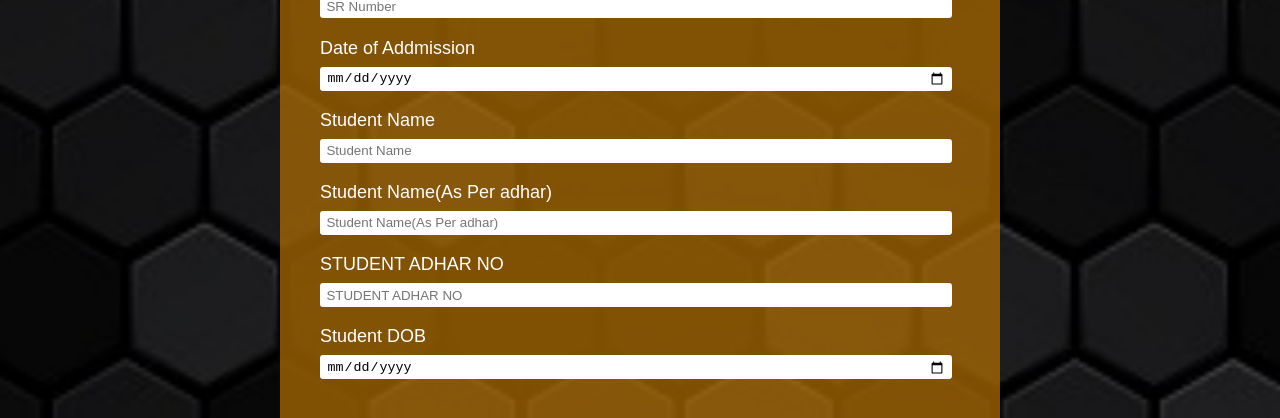
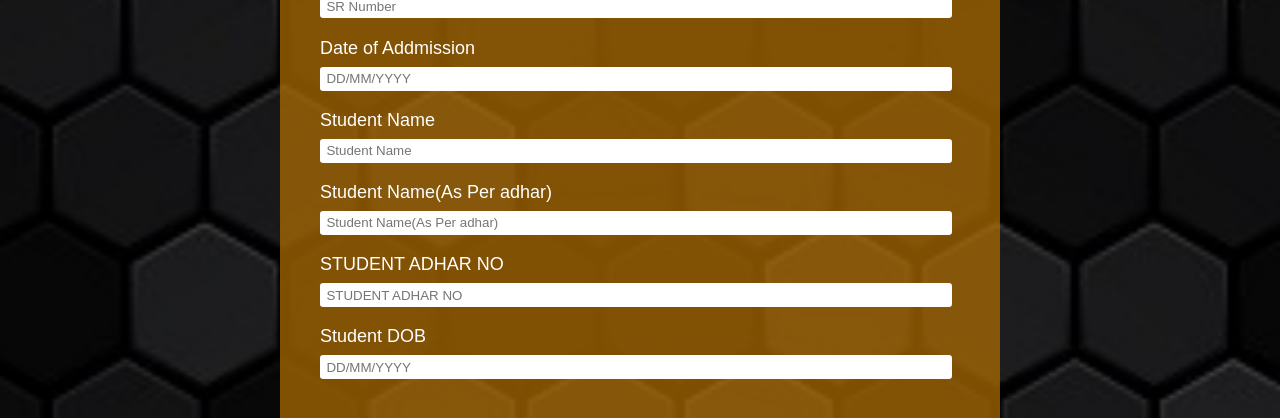
Before and after one commit to deeptimaan/pschandpurjogither, a plain HTML site: page index.html in a window 1280 px wide. Shown: the part 529-947 px from the top of the page. Drawn offline with nearby package versions, Linux system fonts and the light colour scheme.

Commit message:
Update index.html

```diff
--- a/index.html
+++ b/index.html
@@ -95,7 +95,7 @@ return;
 
            <div class='form-input'>
                <label id='name-label'>Date of Addmission</label>
-               <input type='date' autocapitalize="characters" name="Date of Addmission" placeholder='DD/MM/YYYY' id='Date of Addmission' class='form-input-size' required />
+               <input type='text' autocapitalize="characters" onfocus="(this.type='date')" name="Date of Addmission" placeholder='DD/MM/YYYY' id='Date of Addmission' class='form-input-size' required />
            </div>
 
            <div class='form-input'>
@@ -123,7 +123,7 @@ function maxLengthCheck(object)
            </div>
            <div class='form-input'>
             <label id='name-label'>Student DOB</label>
-            <input type='date' name="Student DOB" id="dob-input" placeholder="DD/MM/YYYY" class='form-input-size' required />
+            <input type='text' name="Student DOB" id="dob-input" onfocus="(this.type='date')" placeholder="DD/MM/YYYY" class='form-input-size' required />
         </div>
 
            <script>
```
